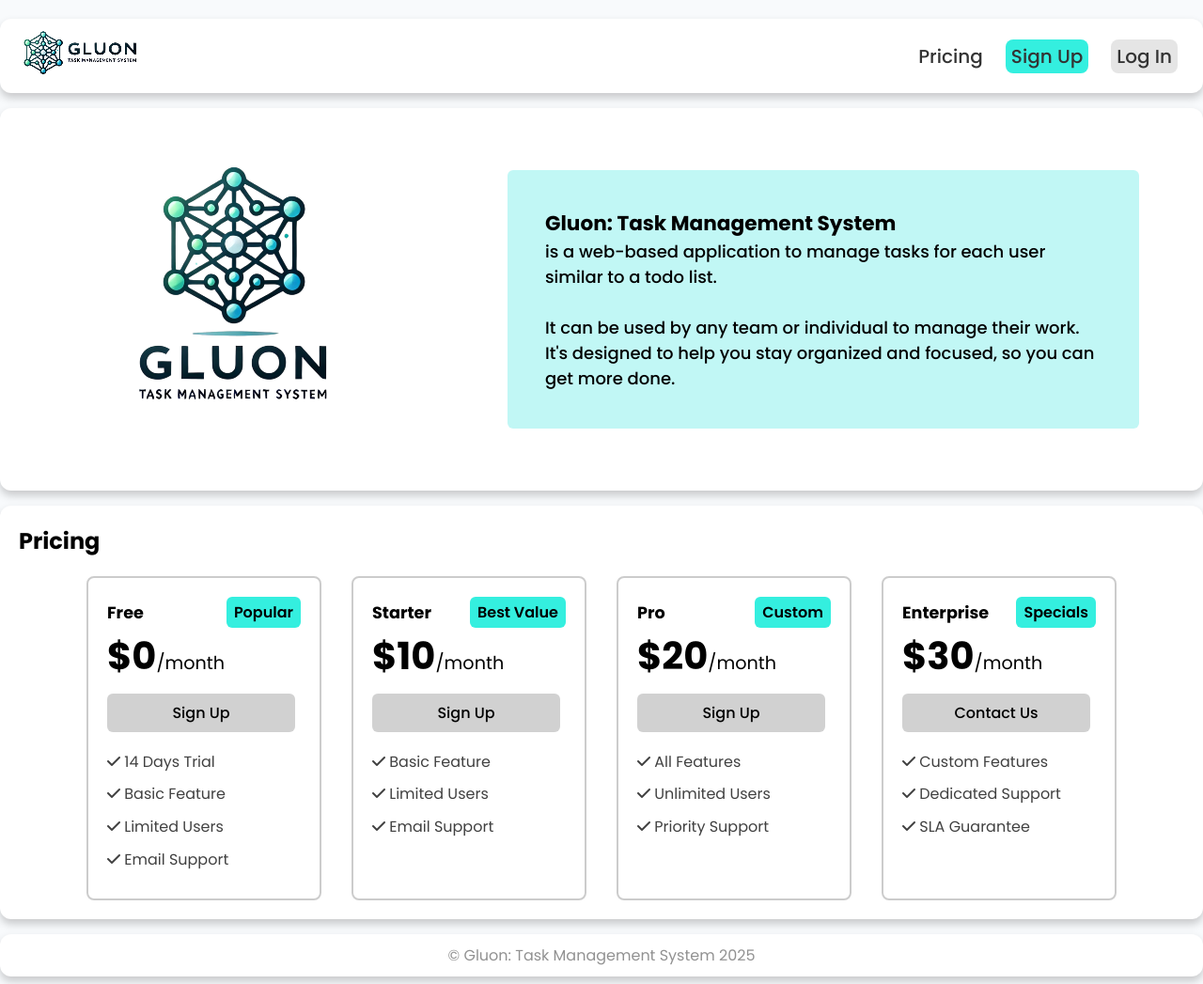
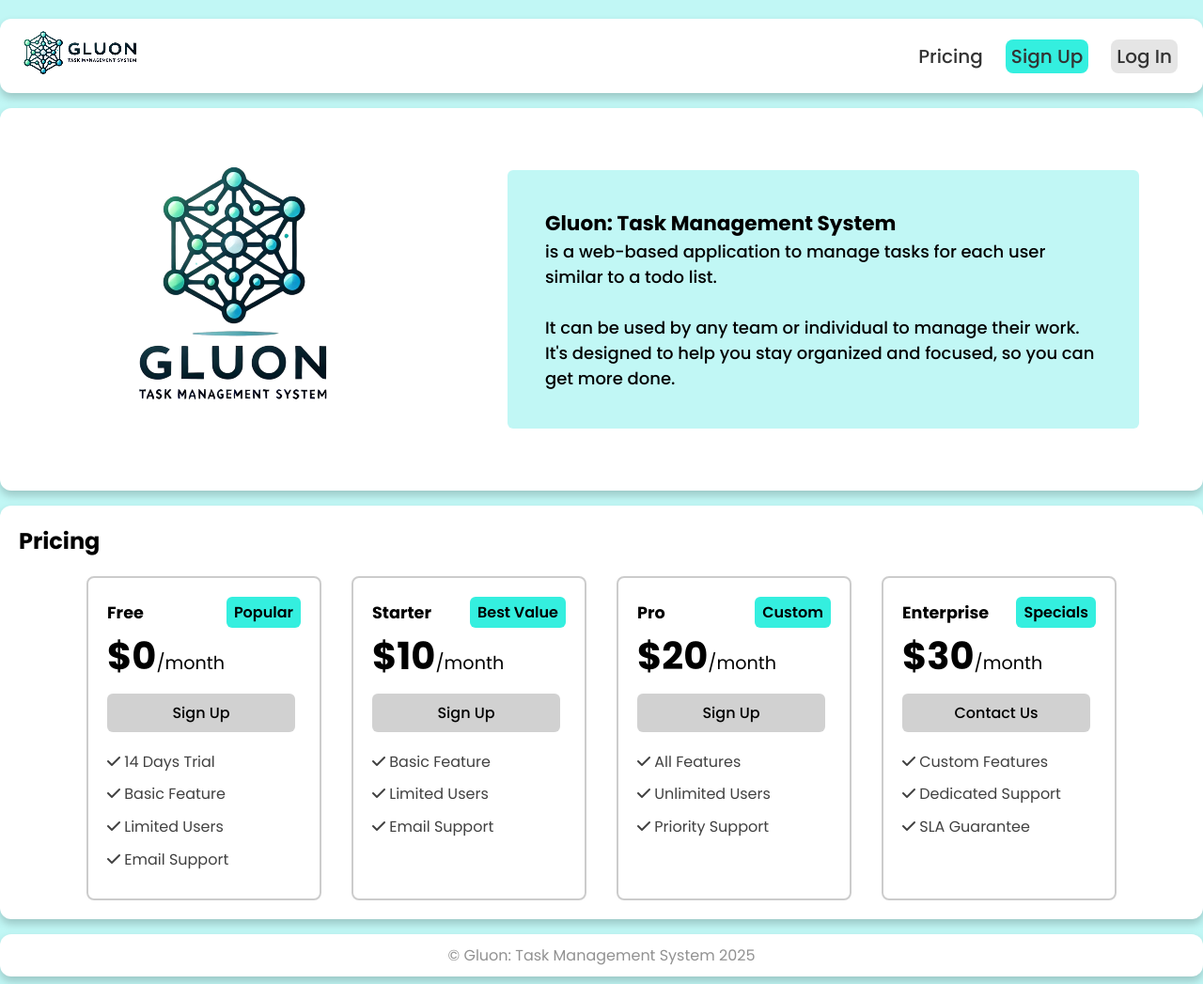
Before and after one commit to rafiizzaturohman/GluonTMS, a PHP site: page / in a window 1280 px wide. Shown: the whole page at 94% size. Run offline with PHP 8.4, Linux system fonts and the light colour scheme.

Commit message:
GluonTMS

```diff
--- a/index.php
+++ b/index.php
@@ -21,7 +21,7 @@ $priceList = json_decode(file_get_contents($priceListJsonPath), true);
     <link rel="stylesheet" href="./public/stylesheets/main.css">
     <link rel="stylesheet" href="https://cdnjs.cloudflare.com/ajax/libs/font-awesome/6.7.2/css/all.min.css" integrity="sha512-Evv84Mr4kqVGRNSgIGL/F/aIDqQb7xQ2vcrdIwxfjThSH8CSR7PBEakCr51Ck+w+/U6swU2Im1vVX0SVk9ABhg==" crossorigin="anonymous" referrerpolicy="no-referrer" />
 
-    <link rel="shortcut icon" href="./assets/images/20250127_182602.png" type="image/x-icon">
+    <link rel="icon" href="./assets/images/gluonLogo.png">
 
     <title>Gluon: Task Management System</title>
 </head>
--- a/page/dashboard.php
+++ b/page/dashboard.php
@@ -27,7 +27,7 @@ $priceList = json_decode(file_get_contents($priceListJsonPath), true);
     <link rel="stylesheet" href="../public/stylesheets/dashboard.css">
     <link rel="stylesheet" href="https://cdnjs.cloudflare.com/ajax/libs/font-awesome/6.7.2/css/all.min.css" integrity="sha512-Evv84Mr4kqVGRNSgIGL/F/aIDqQb7xQ2vcrdIwxfjThSH8CSR7PBEakCr51Ck+w+/U6swU2Im1vVX0SVk9ABhg==" crossorigin="anonymous" referrerpolicy="no-referrer" />
 
-    <link rel="shortcut icon" href="../assets/images/20250127_182602.png" type="image/x-icon">
+    <link rel="website icon" href="../assets/images/gluonLogo.png" type="png">
 
     <title>Gluon: Task Management System</title>
 </head>
--- a/page/login.php
+++ b/page/login.php
@@ -10,7 +10,7 @@
     <link rel="stylesheet" href="../public/stylesheets/login.css">
     <link rel="stylesheet" href="https://cdnjs.cloudflare.com/ajax/libs/font-awesome/6.7.2/css/all.min.css" integrity="sha512-Evv84Mr4kqVGRNSgIGL/F/aIDqQb7xQ2vcrdIwxfjThSH8CSR7PBEakCr51Ck+w+/U6swU2Im1vVX0SVk9ABhg==" crossorigin="anonymous" referrerpolicy="no-referrer" />
 
-    <link rel="shortcut icon" href="../assets/images/20250127_182602.png" type="image/x-icon">
+    <link rel="website icon" href="../assets/images/gluonLogo.png" type="png">
 
     <title>Gluon: Task Management System</title>
 </head>
--- a/page/register.php
+++ b/page/register.php
@@ -10,7 +10,7 @@
     <link rel="stylesheet" href="../public/stylesheets/register.css">
     <link rel="stylesheet" href="https://cdnjs.cloudflare.com/ajax/libs/font-awesome/6.7.2/css/all.min.css" integrity="sha512-Evv84Mr4kqVGRNSgIGL/F/aIDqQb7xQ2vcrdIwxfjThSH8CSR7PBEakCr51Ck+w+/U6swU2Im1vVX0SVk9ABhg==" crossorigin="anonymous" referrerpolicy="no-referrer" />
 
-    <link rel="shortcut icon" href="./assets/images/20250127_182602.png" type="image/x-icon">
+    <link rel="website icon" href="../assets/images/gluonLogo.png" type="png">
 
     <script src="../public/javascript/index.js"></script>
 
--- a/public/stylesheets/styles.css
+++ b/public/stylesheets/styles.css
@@ -5,7 +5,7 @@ body {
   height: auto;
   margin: auto;
   max-width: 80rem;
-  background: #f8fafc;
+  background: #c1f7f5;
 }
 
 /* width */
```
Also changed, not shown: 1 other file.
